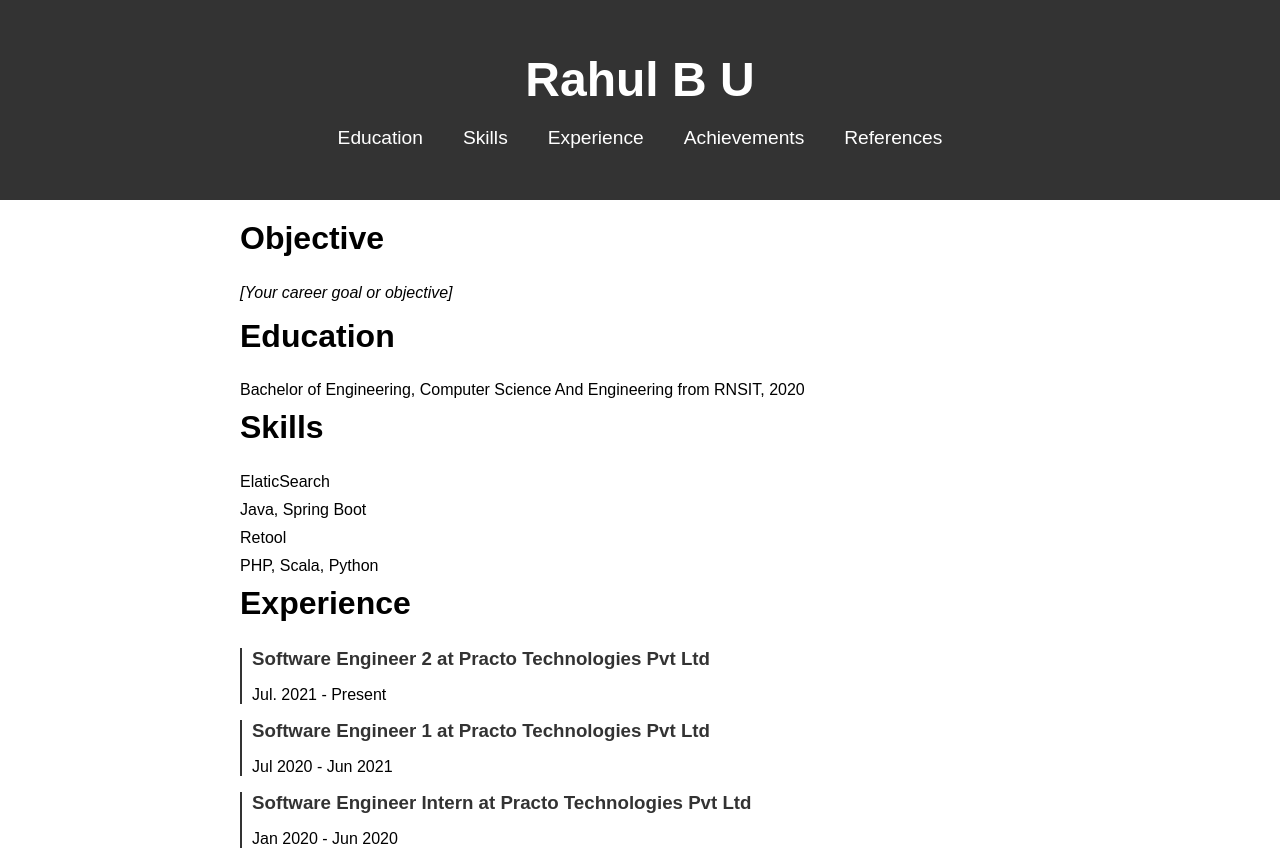
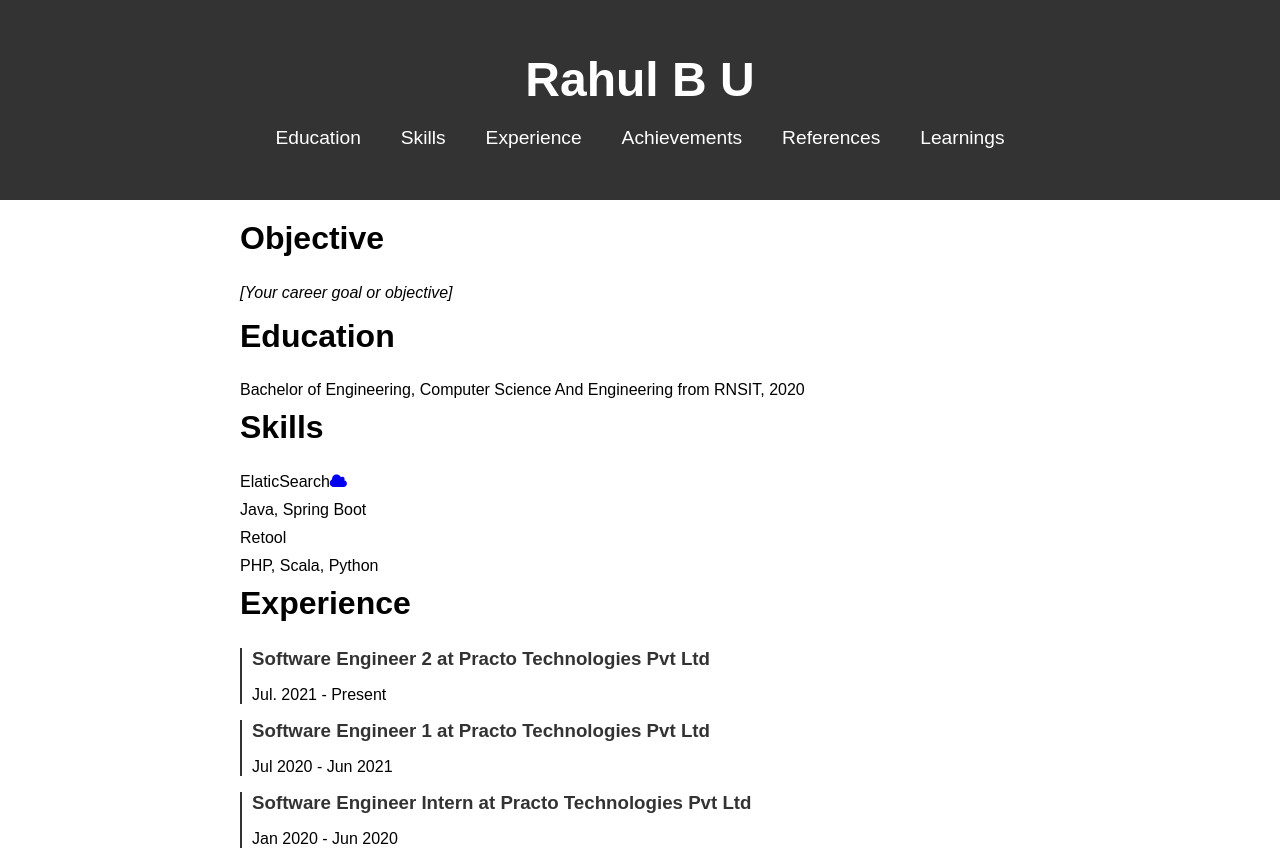
Before and after one commit to rahulbu/rahulbu.github.io, a plain HTML site: page index.html in a window 1280 px wide. Shown: the top 851 px of the page. Drawn offline with Linux system fonts and the light colour scheme.

Commit message:
Update index.html

```diff
--- a/index.html
+++ b/index.html
@@ -4,6 +4,7 @@
 	<meta charset="UTF-8">
 	<title>Rahul B U - Resume</title>
 	<link rel="stylesheet" type="text/css" href="style.css">
+	<link rel="stylesheet" href="https://cdnjs.cloudflare.com/ajax/libs/font-awesome/4.7.0/css/font-awesome.min.css">
 </head>
 <body>
 	<header>
@@ -14,6 +15,7 @@
 			<a href="#experience">Experience</a>
 			<a href="#achievements">Achievements</a>
 			<a href="#references">References</a>
+			<a href="learnings.html">Learnings</a>
 		</nav>
 	</header>
 	<main>
@@ -32,7 +34,7 @@
 		<section id="skills">
 			<h2>Skills</h2>
 			<ul>
-				<li>ElaticSearch</li>
+				<li>ElaticSearch<a href="https://www.elastic.co/elasticsearch/"><i class="fa fa-cloud"></i></a></li>
 				<li>Java, Spring Boot</li>
 				<li>Retool</li>
 				<li>PHP, Scala, Python</li>
```
